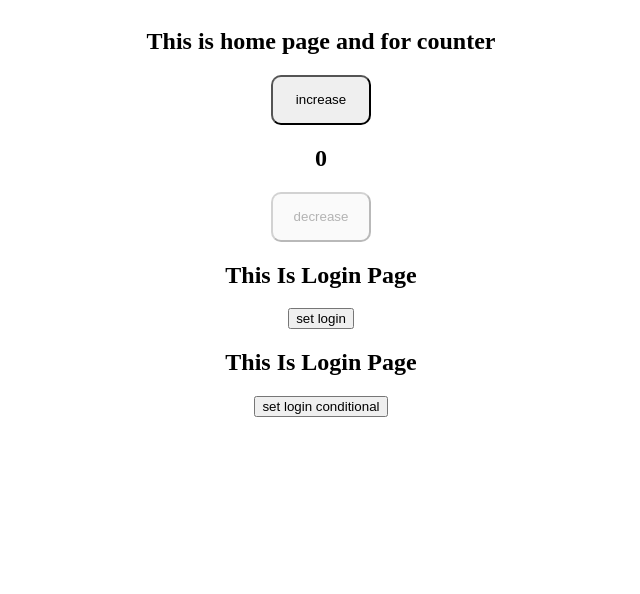
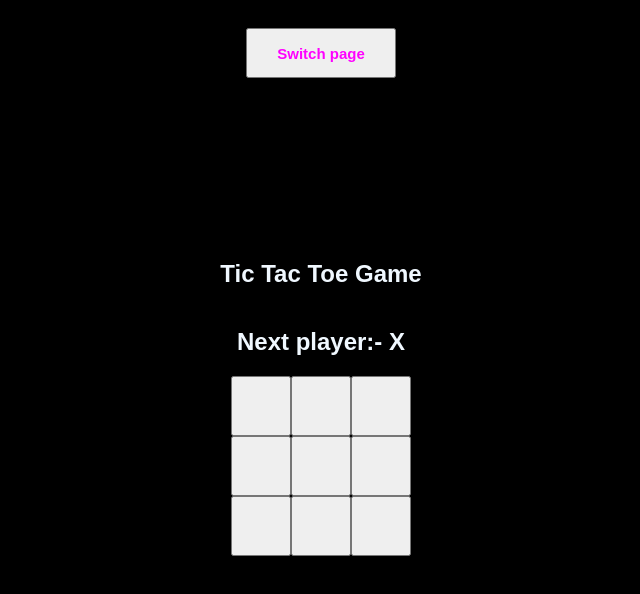
Before and after one commit to jahangir-2003/tic-tac-toe, a React (Create React App) app: page / in a window 1280 px wide. Shown: the top 594 px of the page, without its empty margins (319-959 px from the left). Built offline with nearby package versions, Linux system fonts and the light colour scheme.

Commit message:
Implemented tic tac toe game

```diff
--- a/src/App.js
+++ b/src/App.js
@@ -1,33 +1,32 @@
 import React, { useState } from "react";
-import MyButton from "./Components/MyButton";
-import Profile from "./pages/Profile";
+import BasicReact from "./pages/BasicReact";
+import Game from "./Tic_Tac_Toe/Game";
 
 const App = () => {
-  const [count, setCount] = useState(0);
-  const increase = () => {
-    setCount(count + 1);
-  };
-  const decrease = () => {
-    setCount(count - 1);
-  };
+  const [basic, setBasic] = useState(false);
   return (
-    <div className="container">
-      <h2>This is home page and for counter</h2>
-      <MyButton
-        title={"increase"}
-        count={count}
-        setCount={increase}
-        disable={false}
-      />
-      <h2>{count}</h2>
-      <MyButton
-        title={"decrease"}
-        count={count}
-        setCount={decrease}
-        disable={count === 0 ? true : false}
-      />
-
-      <Profile />
+    <div
+      style={{
+        display: "flex",
+        flexDirection: "column",
+        alignItems: "center",
+      }}
+    >
+      <button
+        style={{
+          width: 150,
+          height: 50,
+          color: "magenta",
+          fontWeight: "bold",
+          fontSize: 15,
+          marginBlock: 20,
+          cursor: "pointer",
+        }}
+        onClick={() => setBasic(!basic)}
+      >
+        Switch page
+      </button>
+      {basic ? <BasicReact /> : <Game />}
     </div>
   );
 };
--- /dev/null
+++ b/src/Tic_Tac_Toe/Component/Square.js
@@ -0,0 +1,19 @@
+import React from "react";
+
+const Square = ({ value, onClick }) => {
+  return (
+    <button
+      style={{
+        width: 60,
+        height: 60,
+        fontSize: 20,
+      }}
+      // disabled={value}
+      onClick={onClick}
+    >
+      {value}
+    </button>
+  );
+};
+
+export default Square;
--- /dev/null
+++ b/src/Tic_Tac_Toe/Game.js
@@ -0,0 +1,94 @@
+import React, { useState } from "react";
+import Square from "./Component/Square";
+
+const CalculateWinner = (squares) => {
+  // console.log(squares);
+  let line = [
+    [0, 1, 2],
+    [0, 3, 6],
+    [0, 4, 8],
+    [1, 4, 7],
+    [2, 5, 8],
+    [2, 4, 6],
+    [3, 4, 5],
+    [6, 7, 8],
+  ];
+
+  for (let i = 0; i < line.length; i++) {
+    const [a, b, c] = line[i];
+    if (squares[a] && squares[a] === squares[b] && squares[a] === squares[c]) {
+      return squares[a];
+    }
+  }
+};
+
+const calculateDraw = (squares) => {
+  // console.log(squares);
+  const res = squares.filter((item) => item == null);
+  // console.log(res.length);
+  return res.length ? false : true;
+};
+
+const Game = () => {
+  const [Squares, setSquares] = useState(Array(9).fill(null));
+  const [xTurn, setXTurn] = useState(true);
+
+  const isDraw = calculateDraw(Squares);
+  console.log(isDraw);
+  const winner = CalculateWinner(Squares);
+  let status;
+  if (winner) {
+    status = "Winner:-" + winner;
+  } else if (!winner && isDraw) {
+    console.log("draw");
+    status = "Match Draw restart";
+  } else {
+    status = "Next player:-" + (xTurn ? " X " : " O ");
+  }
+  const handleClick = (i) => {
+    const nextSquare = Squares.slice();
+    // console.log(Squares[i]);
+    if (Squares[i] || winner) return;
+    if (xTurn) {
+      nextSquare[i] = "X";
+    } else {
+      nextSquare[i] = "O";
+    }
+    setSquares(nextSquare);
+    setXTurn(!xTurn);
+  };
+
+  // console.log(Squares);
+  return (
+    <div
+      style={{
+        display: "flex",
+        height: 600,
+        alignItems: "center",
+        justifyContent: "center",
+        flexDirection: "column",
+      }}
+    >
+      <h2>Tic Tac Toe Game</h2>
+      <h2>{status}</h2>
+      <div
+        style={{
+          display: "grid",
+          gridTemplateColumns: "repeat(3, 1fr)",
+        }}
+      >
+        <Square value={Squares[0]} onClick={() => handleClick(0)} />
+        <Square value={Squares[1]} onClick={() => handleClick(1)} />
+        <Square value={Squares[2]} onClick={() => handleClick(2)} />
+        <Square value={Squares[3]} onClick={() => handleClick(3)} />
+        <Square value={Squares[4]} onClick={() => handleClick(4)} />
+        <Square value={Squares[5]} onClick={() => handleClick(5)} />
+        <Square value={Squares[6]} onClick={() => handleClick(6)} />
+        <Square value={Squares[7]} onClick={() => handleClick(7)} />
+        <Square value={Squares[8]} onClick={() => handleClick(8)} />
+      </div>
+    </div>
+  );
+};
+
+export default Game;
--- a/src/index.css
+++ b/src/index.css
@@ -1,7 +1,13 @@
+body {
+  background: #000;
+  color: aliceblue;
+  font-family: sans-serif;
+}
 .container {
   display: flex;
   flex-direction: column;
   align-items: center;
+  justify-items: center;
 }
 .btn {
   cursor: pointer;
--- /dev/null
+++ b/src/pages/BasicReact.js
@@ -0,0 +1,38 @@
+import React, { useState } from "react";
+import MyButton from "../Components/MyButton";
+import Profile from "./Profile";
+import Lists from "./Lists";
+
+const BasicReact = () => {
+  const [count, setCount] = useState(0);
+  const increase = () => {
+    setCount(count + 1);
+  };
+  const decrease = () => {
+    setCount(count - 1);
+  };
+  return (
+    <div className="container">
+      <h2>This is home page and for counter</h2>
+      <MyButton
+        title={"increase"}
+        count={count}
+        setCount={increase}
+        disable={false}
+      />
+      <h2>{count}</h2>
+      <MyButton
+        title={"decrease"}
+        count={count}
+        setCount={decrease}
+        disable={count === 0 ? true : false}
+      />
+
+      <Profile />
+
+      <Lists />
+    </div>
+  );
+};
+
+export default BasicReact;
--- /dev/null
+++ b/src/pages/Lists.js
@@ -0,0 +1,25 @@
+import React from "react";
+
+const Lists = () => {
+  const products = [
+    { title: "Cabbage", isFruit: false, id: 1 },
+    { title: "Garlic", isFruit: false, id: 2 },
+    { title: "Apple", isFruit: true, id: 3 },
+  ];
+  return (
+    <div>
+      <ul>
+        {products?.map((item) => (
+          <li
+            key={item?.id}
+            style={{ color: item?.isFruit ? "magenta" : "darkgreen" }}
+          >
+            {item?.title}
+          </li>
+        ))}
+      </ul>
+    </div>
+  );
+};
+
+export default Lists;
```
